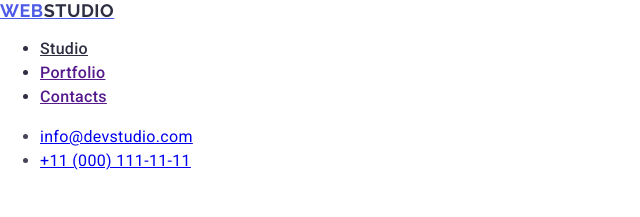
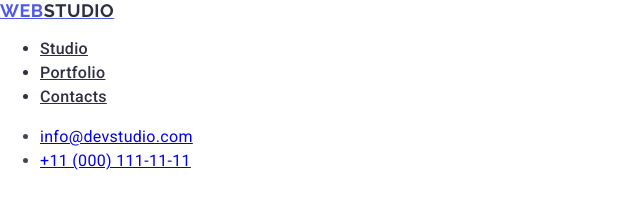
Before and after one commit to Rybalko-Andrii/goit-markup-hw-02, a plain HTML site: page index.html in a window 1280 px wide. Shown: the top 217 px of the page, 0-640 px from the left. Drawn offline with nearby package versions, Linux system fonts and the light colour scheme.

Commit message:
Header v4

```diff
--- a/css/styles.css
+++ b/css/styles.css
@@ -23,7 +23,7 @@ body {
   color: #2e2f42;
 }
 
-.nav-link-studio {
+.nav-link-page {
   font-weight: 500;
   font-size: 16px;
   line-height: 1.5;
@@ -31,7 +31,7 @@ body {
   color: #2e2f42;
 }
 
-.nav-link-studio:hover {
+.nav-link-page:hover {
   font-weight: 500;
   font-size: 16px;
   line-height: 1.5;
@@ -39,7 +39,7 @@ body {
   color: #404bbf;
 }
 
-.nav-link-studio:active {
+.nav-link-page:active {
   font-weight: 500;
   font-size: 16px;
   line-height: 1.5;
--- a/index.html
+++ b/index.html
@@ -33,10 +33,14 @@
 
         <ul class="nav">
           <li class="nav-link">
-            <a class="nav-link-studio" href="./index.html">Studio</a>
+            <a class="nav-link-page" href="./index.html">Studio</a>
           </li>
-          <li class="nav-link"><a href="">Portfolio</a></li>
-          <li class="nav-link"><a href="">Contacts</a></li>
+          <li class="nav-link">
+            <a class="nav-link-page" href="">Portfolio</a>
+          </li>
+          <li class="nav-link">
+            <a class="nav-link-page" href="">Contacts</a>
+          </li>
         </ul>
       </nav>
 
```
